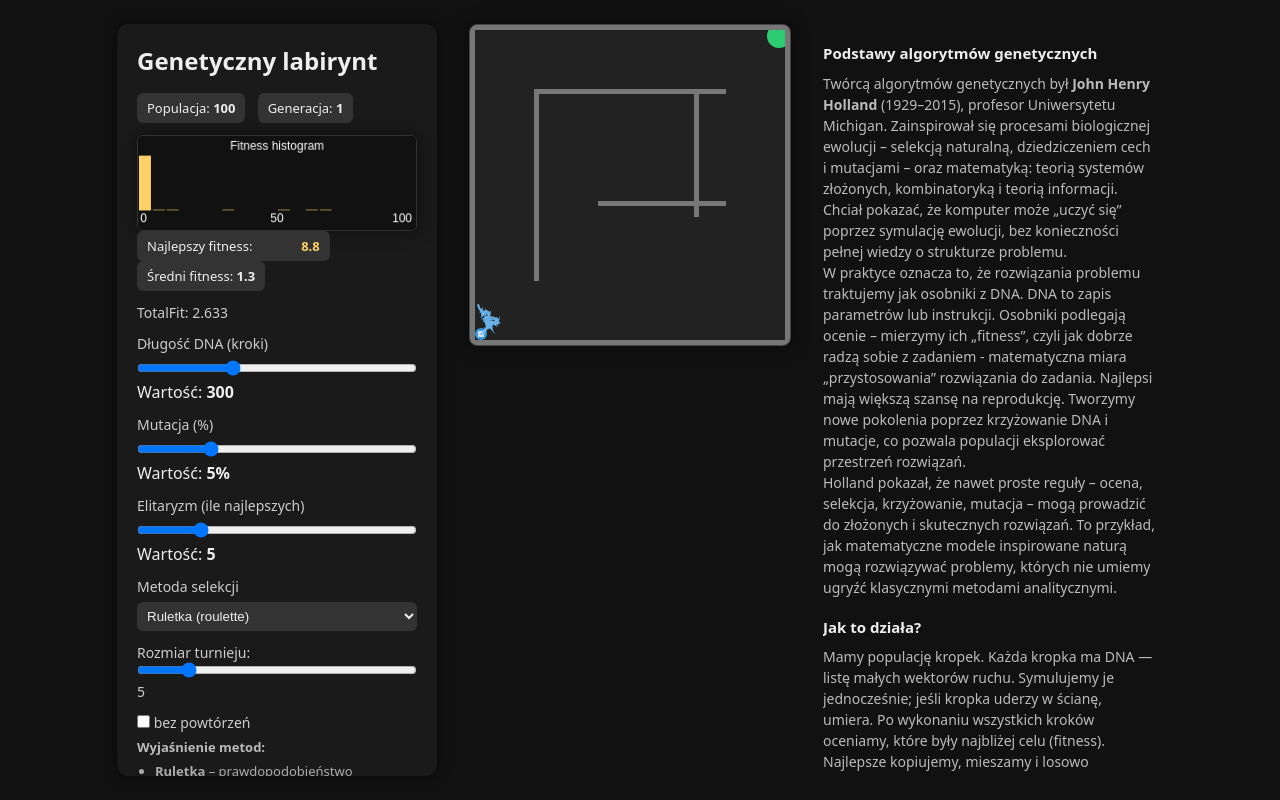
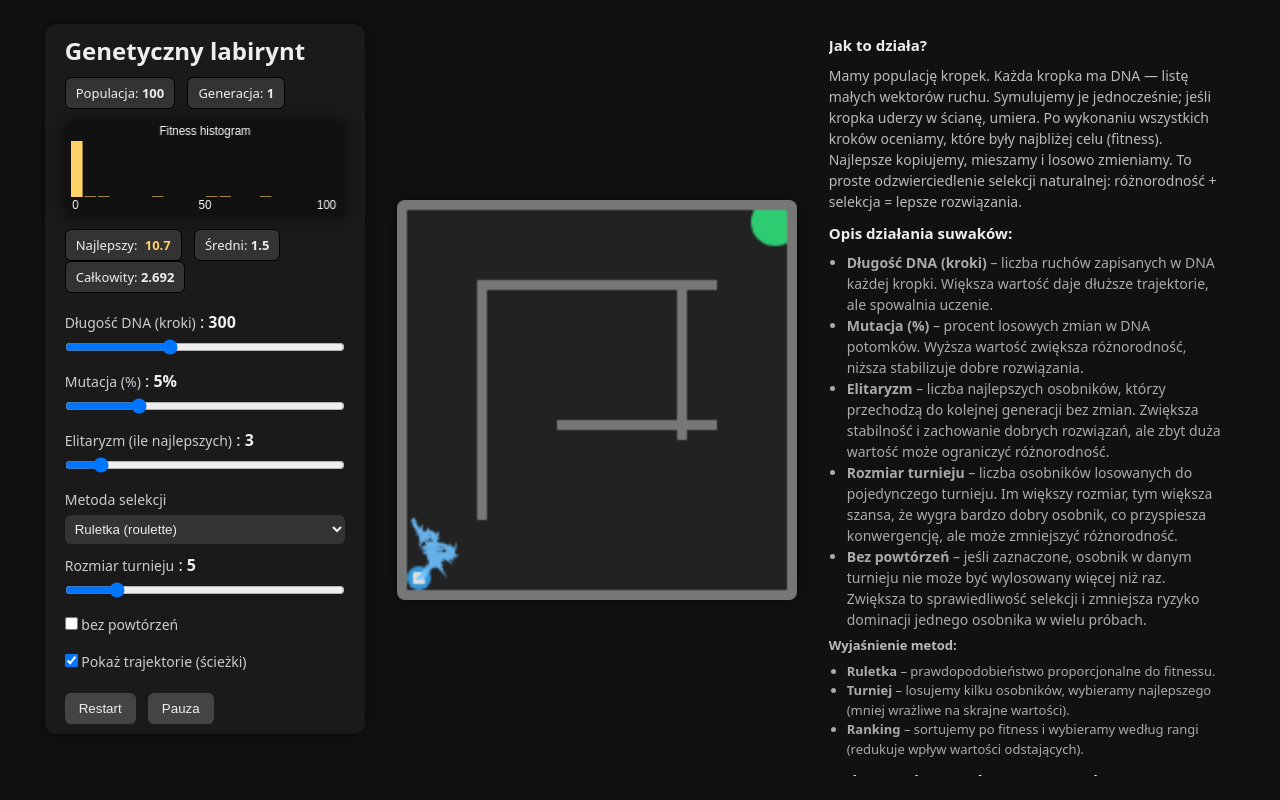
Before and after one commit to Loleus/mutacjedna, a plain HTML site: page index.html in a window 1280 px wide. Drawn offline with Linux system fonts and the light colour scheme.

Commit message:
upfixtournament

```diff
--- a/index.html
+++ b/index.html
@@ -20,22 +20,23 @@
       <div style="margin-top:12px;">
         <canvas id="hist" width="280" height="96"></canvas>
       </div>
-      <span class="pill">Najlepszy fitness: <b id="best">0</b></span>
-      <span class="pill">Średni fitness: <b id="avg">0</b></span>
-      <label>TotalFit: <span id="totalFit">0.000</span></label>
+      <span class="pill">Najlepszy: <b id="best">0</b></span>
+      <span class="pill">Średni: <b id="avg">0</b></span>
+      <span class="pill">Całkowity: <b id="totalFit">0.000</b></span>
     </div>
 
     <label>Długość DNA (kroki)</label>
-    <input id="dnaLen" type="range" min="50" max="800" value="300">
-    <div>Wartość: <b id="dnaLenVal">300</b></div>
+    <span>: <b id="dnaLenVal">300</b></span>
+    <input id="dnaLen" type="range" min="50" max="1000" value="400">
+
 
     <label>Mutacja (%)</label>
+    <span>: <b id="mutRateVal">5%</b></span>
     <input id="mutRate" type="range" min="0" max="20" value="5">
-    <div>Wartość: <b id="mutRateVal">5%</b></div>
 
     <label>Elitaryzm (ile najlepszych)</label>
-    <input id="elite" type="range" min="1" max="20" value="5">
-    <div>Wartość: <b id="eliteVal">5</b></div>
+    <span>: <b id="eliteVal">3</b></span>
+    <input id="elite" type="range" min="1" max="20" value="3">
 
     <label>Metoda selekcji</label>
     <select id="selMethod">
@@ -43,20 +44,10 @@
       <option value="tournament">Turniej (tournament)</option>
       <option value="rank">Ranking (rank)</option>
     </select>
-    <label style="margin-top:12px;">Rozmiar turnieju:
-      <input id="tournamentSize" type="range" min="2" max="20" value="5" />
-      <span id="tournamentSizeVal">5</span>
-    </label>
+    <label style="margin-top:12px;">Rozmiar turnieju </label>
+    <span>: <b id="tournamentSizeVal">5</b></span>
+    <input id="tournamentSize" type="range" min="2" max="20" value="5" />
     <label><input id="tournamentNoReplace" type="checkbox" /> bez powtórzeń</label>
-    <div style="font-size:13px; color:#bbb; margin-top:6px;">
-      <b>Wyjaśnienie metod:</b>
-      <ul style="margin:6px 0 0 18px; color:#aaa;">
-        <li><b>Ruletka</b> – prawdopodobieństwo proporcjonalne do fitnessu.</li>
-        <li><b>Turniej</b> – losujemy kilku osobników, wybieramy najlepszego (mniej wrażliwe na skrajne wartości).</li>
-        <li><b>Ranking</b> – sortujemy po fitness i wybieramy według rangi (redukuje wpływ wartości odstających).</li>
-      </ul>
-    </div>
-
     <label style="margin-top:12px;">
       <input type="checkbox" id="showTrails" checked> Pokaż trajektorie (ścieżki)
     </label>
@@ -66,9 +57,38 @@
       <button id="pause">Pauza</button>
     </div>
   </div>
-  <canvas id="cv" width="320" height="320"></canvas>
+  <canvas id="cv" width="200" height="200"></canvas>
 
   <div id="desc">
+    <h3>Jak to działa?</h3>
+    <p>
+      Mamy populację kropek. Każda kropka ma DNA — listę małych wektorów ruchu.
+      Symulujemy je jednocześnie; jeśli kropka uderzy w ścianę, umiera. Po wykonaniu wszystkich kroków
+      oceniamy, które były najbliżej celu (fitness). Najlepsze kopiujemy, mieszamy i losowo zmieniamy.
+      To proste odzwierciedlenie selekcji naturalnej: różnorodność + selekcja = lepsze rozwiązania.
+    </p>
+    <h3>Opis działania suwaków:</h3>
+    <ul>
+      <li><b>Długość DNA (kroki)</b> – liczba ruchów zapisanych w DNA każdej kropki. Większa wartość daje dłuższe
+        trajektorie, ale spowalnia uczenie.</li>
+      <li><b>Mutacja (%)</b> – procent losowych zmian w DNA potomków. Wyższa wartość zwiększa różnorodność, niższa
+        stabilizuje dobre rozwiązania.</li>
+      <li><b>Elitaryzm</b> – liczba najlepszych osobników, którzy przechodzą do kolejnej generacji bez zmian. Zwiększa
+        stabilność i zachowanie dobrych rozwiązań, ale zbyt duża wartość może ograniczyć różnorodność.</li>
+      <li><b>Rozmiar turnieju</b> – liczba osobników losowanych do pojedynczego turnieju. Im większy rozmiar, tym
+        większa
+        szansa, że wygra bardzo dobry osobnik, co przyspiesza konwergencję, ale może zmniejszyć różnorodność.</li>
+      <li><b>Bez powtórzeń</b> – jeśli zaznaczone, osobnik w danym turnieju nie może być wylosowany więcej niż raz.
+        Zwiększa to sprawiedliwość selekcji i zmniejsza ryzyko dominacji jednego osobnika w wielu próbach.</li>
+    </ul>
+    <div style="font-size:13px; color:#bbb; margin-top:6px;">
+      <b>Wyjaśnienie metod:</b>
+      <ul style="margin:6px 0 0 18px; color:#aaa;">
+        <li><b>Ruletka</b> – prawdopodobieństwo proporcjonalne do fitnessu.</li>
+        <li><b>Turniej</b> – losujemy kilku osobników, wybieramy najlepszego (mniej wrażliwe na skrajne wartości).</li>
+        <li><b>Ranking</b> – sortujemy po fitness i wybieramy według rangi (redukuje wpływ wartości odstających).</li>
+      </ul>
+    </div>
     <h3>Podstawy algorytmów genetycznych</h3>
     <p>
       Twórcą algorytmów genetycznych był <b>John Henry Holland</b> (1929–2015), profesor Uniwersytetu Michigan.
@@ -91,23 +111,6 @@
       modele inspirowane naturą mogą rozwiązywać problemy, których nie umiemy ugryźć
       klasycznymi metodami analitycznymi.
     </p>
-
-    <h3>Jak to działa?</h3>
-    <p>
-      Mamy populację kropek. Każda kropka ma DNA — listę małych wektorów ruchu.
-      Symulujemy je jednocześnie; jeśli kropka uderzy w ścianę, umiera. Po wykonaniu wszystkich kroków
-      oceniamy, które były najbliżej celu (fitness). Najlepsze kopiujemy, mieszamy i losowo zmieniamy.
-      To proste odzwierciedlenie selekcji naturalnej: różnorodność + selekcja = lepsze rozwiązania.
-    </p>
-    <h3>Opis działania suwaków:</h3>
-    <ul>
-      <li><b>Długość DNA (kroki)</b> – liczba ruchów zapisanych w DNA każdej kropki. Większa wartość daje dłuższe
-        trajektorie, ale spowalnia uczenie.</li>
-      <li><b>Mutacja (%)</b> – procent losowych zmian w DNA potomków. Wyższa wartość zwiększa różnorodność, niższa
-        stabilizuje dobre rozwiązania.</li>
-      <li><b>Elitaryzm</b> – liczba najlepszych osobników, którzy przechodzą do kolejnej generacji bez zmian. Zwiększa
-        stabilność i zachowanie dobrych rozwiązań, ale zbyt duża wartość może ograniczyć różnorodność.</li>
-    </ul>
   </div>
   <script src="index.js"></script>
 </body>
--- a/index.js
+++ b/index.js
@@ -1,7 +1,7 @@
 // =========================
 // --- USTAWIENIA GLOBALNE
 // =========================
-const W = 320, H = 320; // nowy rozmiar canvasa
+const W = 200, H = 200; // nowy rozmiar canvasa
 const WALL_THICK = 5; // grubość ścian w px
 const POP_SIZE = 100;
 let DNA_LEN = 300;
--- a/style.css
+++ b/style.css
@@ -9,6 +9,7 @@
    background: #111;
    color: #eee;
    display: flex;
+   flex-direction: row;
    justify-content: center;
    align-items: flex-start;
    height: 100vh;
@@ -23,20 +24,25 @@
    /* odejmujemy padding body */
    overflow: auto;
    background: #1a1a1a;
-   padding: 20px;
-   border-radius: 12px;
+   padding: 10px 20px;
+   border-radius:12px;
    box-shadow: 0 0 12px rgba(0, 0, 0, 0.6);
  }
 
  canvas {
    background: #222;
-   border: 1px solid #444;
+   /* border: 1px solid #444; */
    border-radius: 8px;
    box-shadow: 0 0 16px rgba(0, 0, 0, 0.5);
  }
+ #cv {
+  width: 400px;
+  margin: auto 0;
+  display: block;
+ }
 
  #desc {
-   width: 340px;
+   max-width: 33%;
    max-height: calc(100vh - 48px);
    /* odejmujemy padding body */
    font-size: 14px;
@@ -47,8 +53,8 @@
  }
 
  h2 {
-   margin-bottom: 16px;
    font-weight: 600;
+   margin-bottom: 10px;
  }
 
  .stat {
@@ -62,6 +68,7 @@
    display: inline-block;
    margin-right: 8px;
    font-size: 13px;
+   border: 1px solid black;
  }
 
  /* wyróżnienie wartości najlepszego fitnessu */
@@ -69,22 +76,24 @@
    color: #ffd166;
    font-weight: 700;
    display: inline-block;
-   min-width: 64px;
+   min-width: 30px;
    text-align: right;
  }
 
  /* histogram rozkładu fitnessu */
  #hist {
+  padding: 0 5px;
    width: 100%;
    height: 96px;
-   border: 1px solid #333;
+   /* border: 1px solid #333; */
    border-radius: 6px;
-   background: #0b0b0b;
+   background: #111;
    display: block;
+   margin-bottom: 12px;
  }
 
  label {
-   display: block;
+   display: inline-block;
    margin: 12px 0 6px;
    font-size: 14px;
    color: #ccc;
@@ -119,7 +128,7 @@
  }
 
  #desc h3 {
-   margin-top: 18px;
+   margin-top: 10px;
    margin-bottom: 8px;
    color: #eee;
    font-size: 15px;
```
